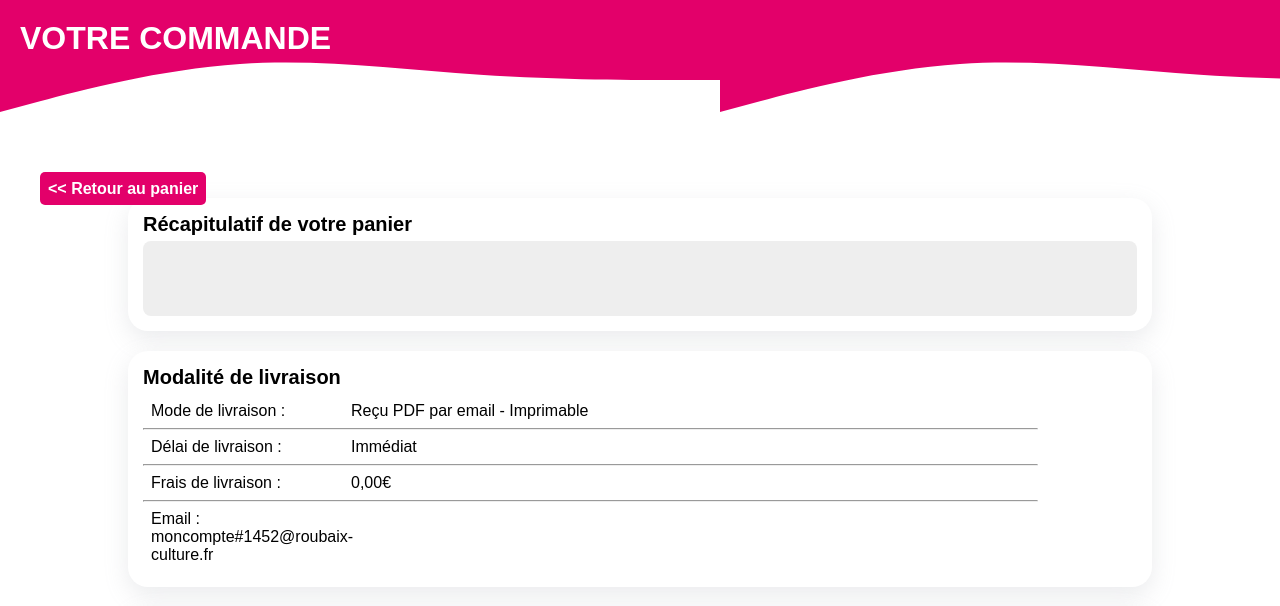
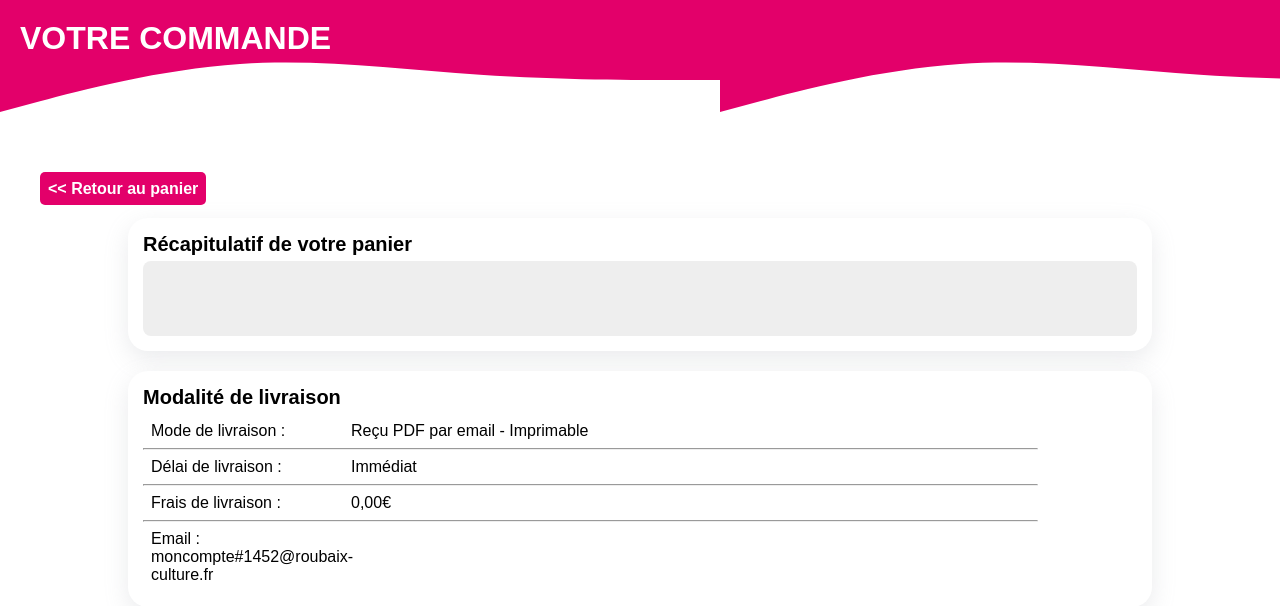
Before and after one commit to jpayet/mmi-sae-301, a Symfony app: template templates/panier/recap.html.twig in a window 1280 px wide. Shown: the part 80-686 px from the top of the page. Run offline with Twig, Linux system fonts and the light colour scheme; the template is opened without the code that fills it, so the values that code supplies are empty; some libraries are stand-ins or nearby versions.

Commit message:
style css

```diff
--- a/public/css/style.css
+++ b/public/css/style.css
@@ -630,7 +630,7 @@ tbody{
 }
 
 .recap_panier{
-    margin: 0 auto;
+    margin: 20px auto;
     background-color: #fff;
     border-radius: 20px;
     padding: 15px;
```
